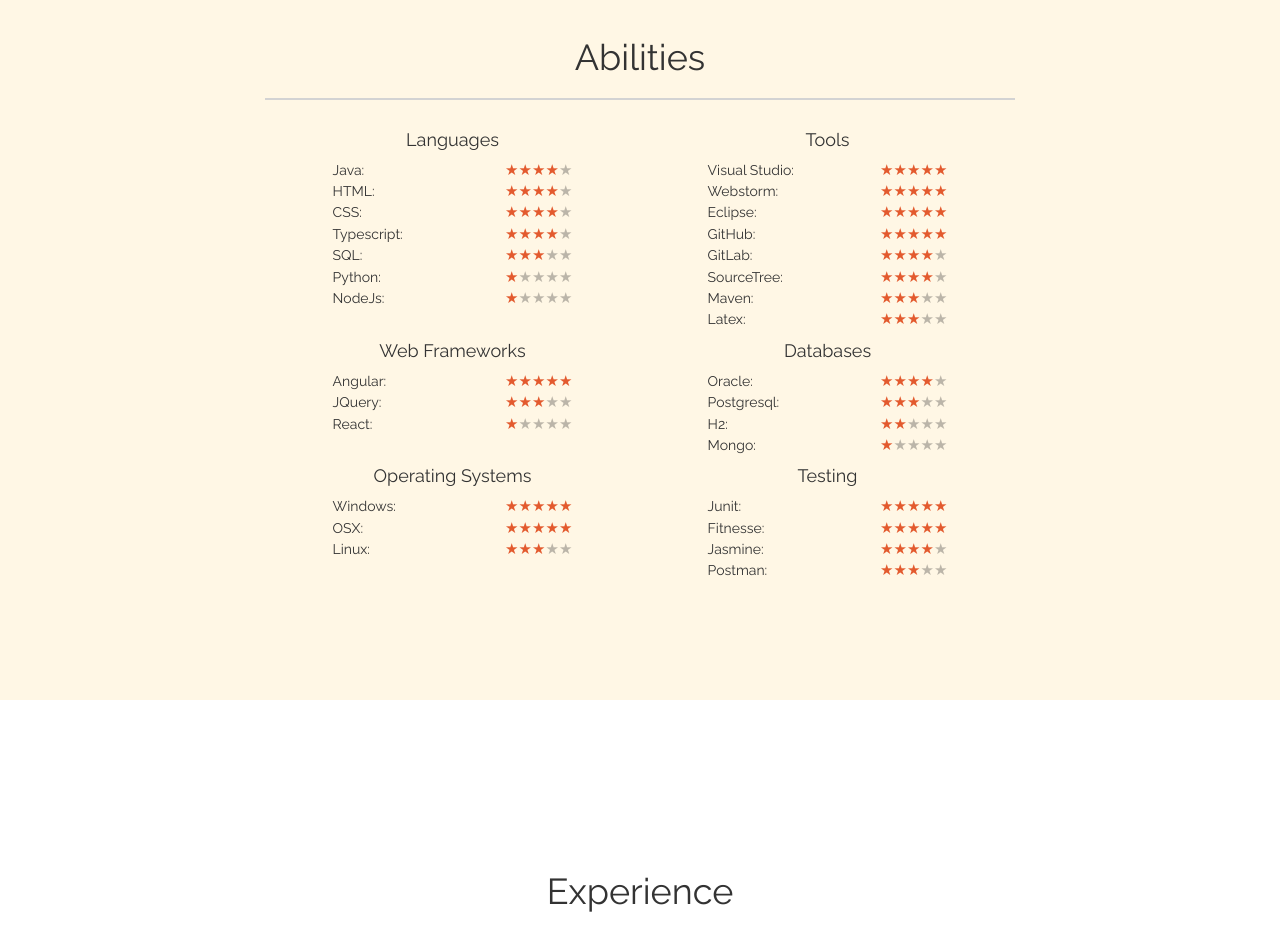
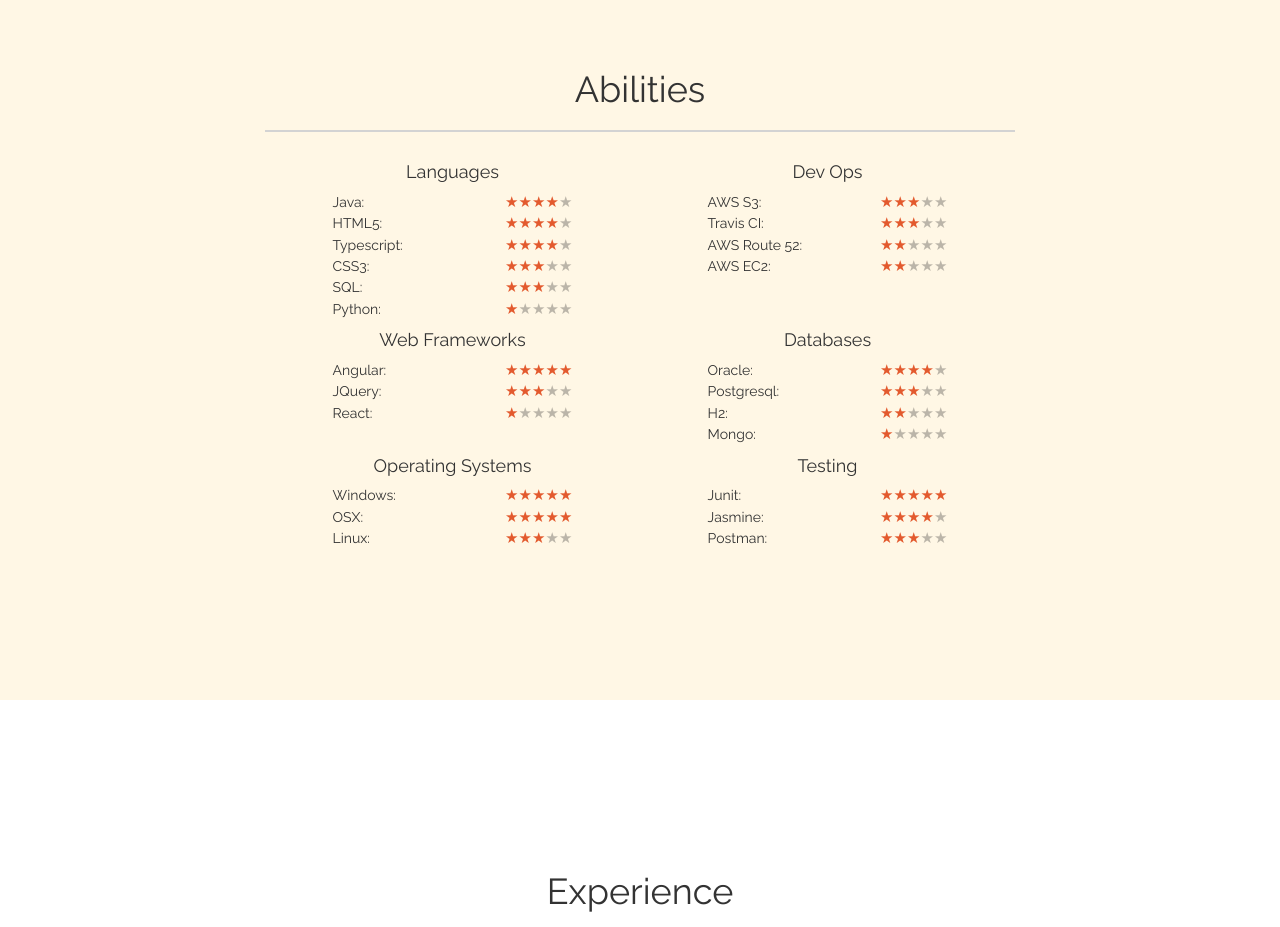
Before and after one commit to CodeByAlex/Code-By-Alex-Front-End, an Angular app: page / in a window 1280 px wide. Shown: the part 1700-2627 px from the top of the page. Built offline with nearby package versions, Linux system fonts and the light colour scheme.

Commit message:
updated ability scores

```diff
--- a/src/app/abilities/abilities.component.html
+++ b/src/app/abilities/abilities.component.html
@@ -26,8 +26,8 @@
 
         <div class="col-xs-12
                     col-md-6">
-          <h4>Tools</h4>
-          <ul class="no-bullets" *ngFor="let tool of devTools">
+          <h4>Dev Ops</h4>
+          <ul class="no-bullets" *ngFor="let tool of devOps">
             <li>
               <span class="ability-title text-left">{{tool.abilityName}}:</span>
               <span *ngFor="let i of getArray(5)" [ngClass]="(i> tool.abilityLevel)?'star-icon empty':'star-icon full'">☆</span>
--- a/src/app/abilities/abilities.component.ts
+++ b/src/app/abilities/abilities.component.ts
@@ -12,25 +12,24 @@ export class AbilitiesComponent {
   testTools: Ability [];
   databases: Ability [];
   operatingSys: Ability [];
-  devTools: Ability [];
+  devOps: Ability [];
   abilitySection: Ability [][];
   starNumber: number;
 
   constructor() {
     this.starNumber = 5;
     this.setUpData();
-    this.abilitySection = [this.languages, this.frameworks, this.testTools, this.databases, this.operatingSys, this.devTools];
+    this.abilitySection = [this.languages, this.frameworks, this.testTools, this.databases, this.operatingSys, this.devOps];
   }
 
   setUpData(): void {
     this.languages = [
       new Ability('Java', 4),
-      new Ability('HTML', 4),
-      new Ability('CSS', 4),
+      new Ability('HTML5', 4),
       new Ability('Typescript', 4),
+      new Ability('CSS3', 3),
       new Ability('SQL', 3),
       new Ability('Python', 1),
-      new Ability('NodeJs', 1)
     ];
     this.frameworks = [
       new Ability('Angular', 5),
@@ -39,7 +38,6 @@ export class AbilitiesComponent {
     ];
     this.testTools = [
       new Ability('Junit', 5),
-      new Ability('Fitnesse', 5),
       new Ability('Jasmine', 4),
       new Ability('Postman', 3)
     ];
@@ -54,15 +52,11 @@ export class AbilitiesComponent {
       new Ability('OSX', 5),
       new Ability('Linux', 3)
     ];
-    this.devTools = [
-      new Ability('Visual Studio', 5),
-      new Ability('Webstorm', 5),
-      new Ability('Eclipse', 5),
-      new Ability('GitHub', 5),
-      new Ability('GitLab', 4),
-      new Ability('SourceTree', 4),
-      new Ability('Maven', 3),
-      new Ability('Latex', 3)
+    this.devOps = [
+      new Ability('AWS S3', 3),
+      new Ability('Travis CI', 3),
+      new Ability('AWS Route 52', 2),
+      new Ability('AWS EC2', 2),
     ];
   }
 
```
